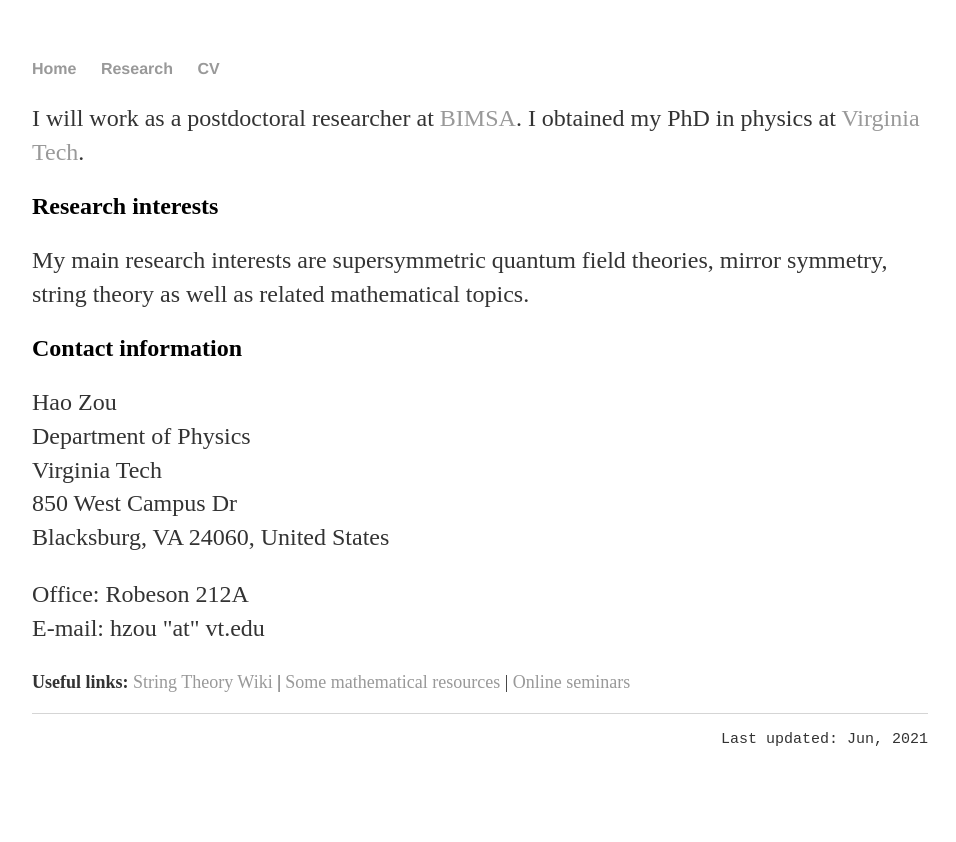
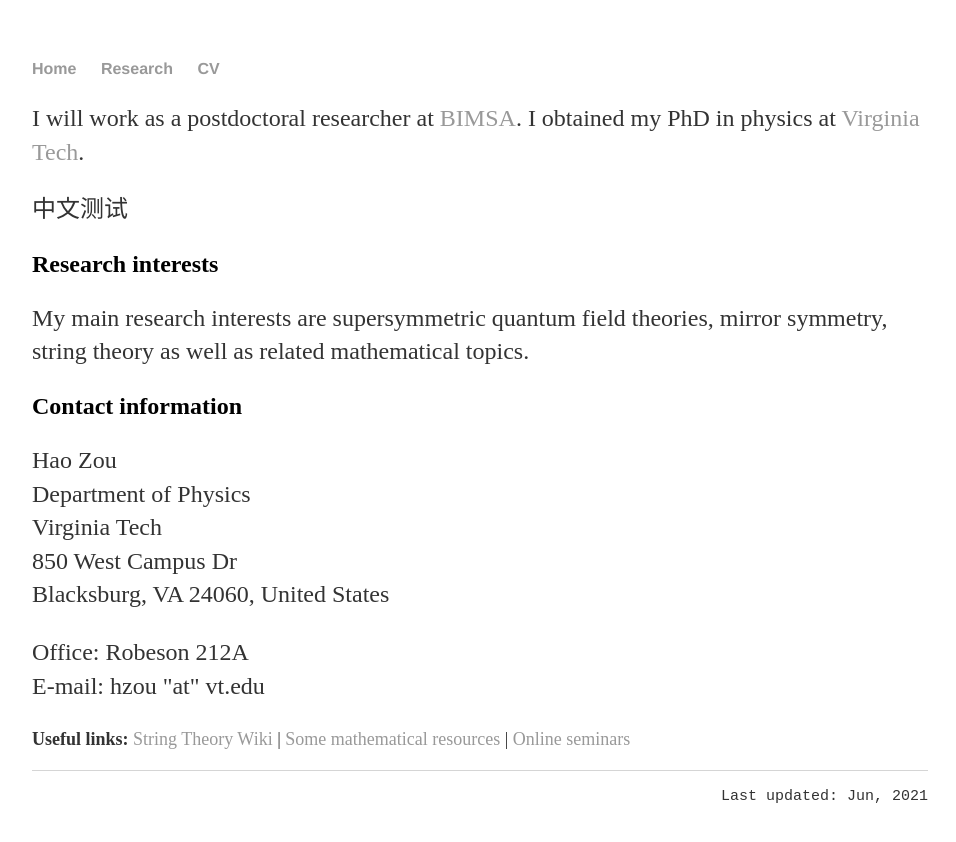
Before and after one commit to hhzou/hhzou.github.io, a Jekyll site: the page built from index.html, in a window 1280 px wide. Shown: the top 842 px of the page, without its empty margins (160-1116 px from the left). Built offline with Jekyll 4.4.1, drawn with Linux system fonts in a browser that asks for light colours.

Commit message:
Update index.html

```diff
--- a/index.html
+++ b/index.html
@@ -6,7 +6,7 @@
 	<p>
 		I will work as a postdoctoral researcher at <a href="http://www.bimsa.cn" target="_blank" rel="noopener noreferrer">BIMSA</a>. I obtained my PhD in physics at <a href="https://www.phys.vt.edu" target="_blank" rel="noopener noreferrer">Virginia Tech</a>.
 	</p>
-
+	<p>中文测试</p>
 
 	<h2>Research interests</h2>
 	<p>
```
